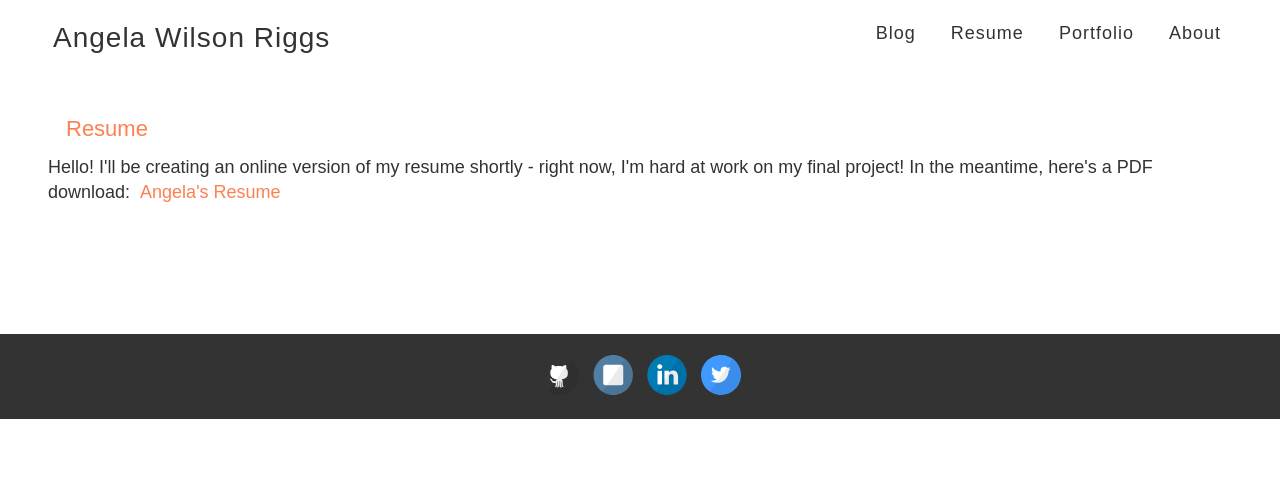
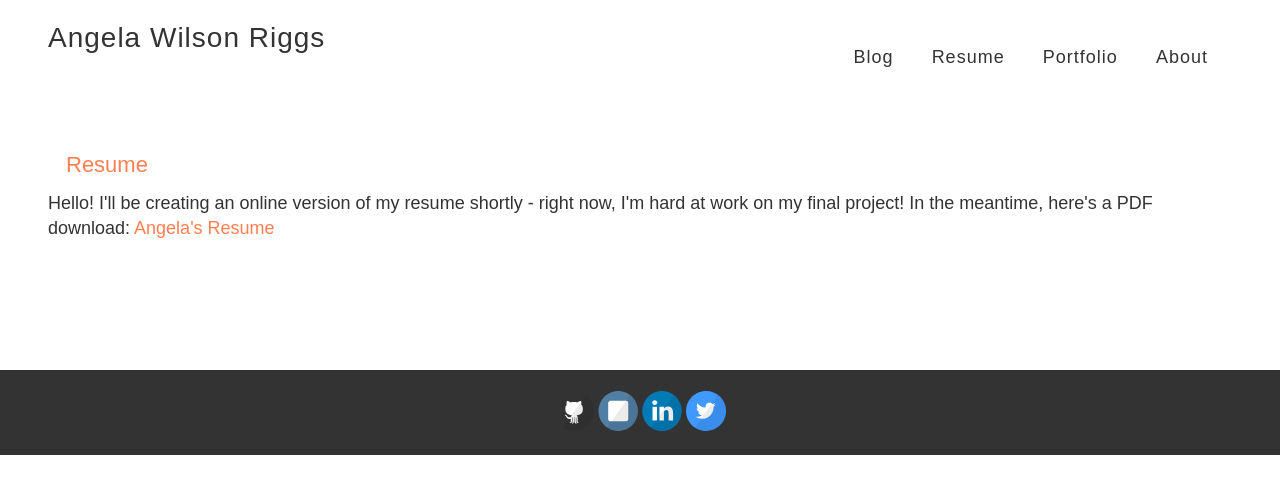
Before and after one commit to angelariggs/angelariggs.github.io, a Jekyll site: the page built from resume.md, in a window 1280 px wide. Shown: the top 494 px of the page. Built offline with Jekyll 4.4.1, drawn with Linux system fonts in a browser that asks for light colours; some web fonts are replaced; Markdown is read by kramdown in place of the engine named in the settings.

Commit message:
added ul and li to nav

```diff
--- a/_layouts/default.html
+++ b/_layouts/default.html
@@ -26,10 +26,12 @@
           </div>
 
           <nav>
-            <a href="{{ site.baseurl }}/blog">Blog</a>
-            <a href="{{ site.baseurl }}/resume">Resume</a>
-            <a href="{{ site.baseurl }}/portfolio">Portfolio</a>
-            <a href="{{ site.baseurl }}/about">About</a>
+            <ul>
+            <li><a href="{{ site.baseurl }}/blog">Blog</a></li>
+            <li><a href="{{ site.baseurl }}/resume">Resume</a></li>
+            <li><a href="{{ site.baseurl }}/portfolio">Portfolio</a></li>
+            <li><a href="{{ site.baseurl }}/about">About</a></li>
+            </ul>
           </nav>
         </header>
       </div>
--- a/_sass/_nav.scss
+++ b/_sass/_nav.scss
@@ -9,11 +9,11 @@
   // width: 100%;
   // z-index: 1;
   // top: 0;
-  background-color: #fff;
 }
 
 .masthead {
   padding-top: 1.5em;
+  //line-height: 1.5;
   //margin-bottom: 100px;
   //border-bottom: 1px solid $lightGray;
 
@@ -72,11 +72,10 @@
 
 nav {
   float: right;
-  display: block;
   //margin-top: 23px; // @TODO: Vertically middle align
   margin-right: 3em;
   font-family: $sans-serif;
-  font-size: 18px;
+  font-size: 22px;
 
   @include mobile {
     float: none;
@@ -85,13 +84,16 @@
     font-size: 16px;
   }
 
+  ul li {
+    display: inline-block;
+  }
+
   a {
     margin-left: 20px;
     color: $darkGray;
     text-align: right;
     font-weight: 300;
     letter-spacing: 1px;
-    padding: 5px;
     &:hover, &:active {
     color: $white;
     background-color: $darkGray;
--- a/style.scss
+++ b/style.scss
@@ -91,8 +91,8 @@
   text-decoration: none;
   cursor: pointer;
   color: $darkGray;
-  padding-left: 5px;
-  padding-right: 5px;
+  // padding-left: 5px;
+  // padding-right: 5px;
   &:hover, &:active {
     color: $white;
     background-color: $darkGray;
```
Also changed, not shown: 15 other files.
